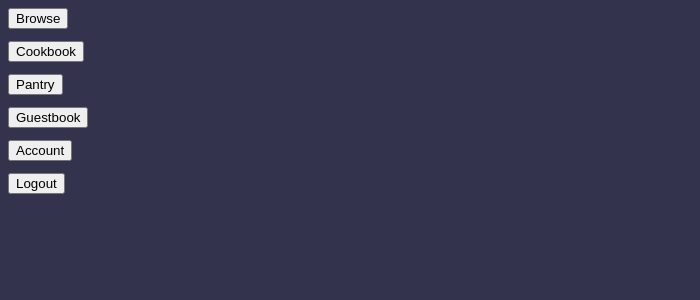
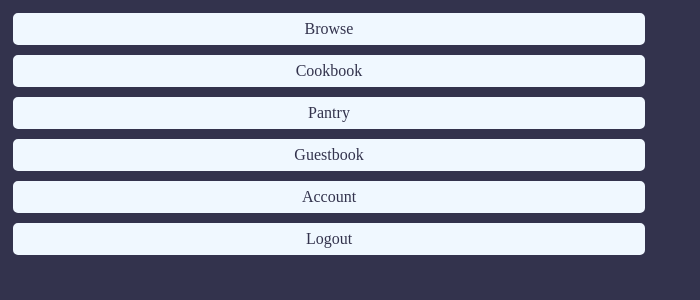
Before and after one commit to louisj381/recipeWebsite-471-, a PHP site: page /views/homepage.php in a window 1280 px wide. Shown: the top 300 px of the page, without its empty margins (0-700 px from the left). Run offline with PHP 8.4, Linux system fonts and the light colour scheme; the visitor is signed in with stand-in values (Sample User, id 1); some libraries are stand-ins or nearby versions.

Commit message:
fancy buttons for homepage

```diff
--- a/views/homepage.php
+++ b/views/homepage.php
@@ -12,28 +12,13 @@
   <link rel="stylesheet" href="../styles/body_styles.css">
 </head>
   <body>
-    <form action="../views/browse.php" method="post">
-      <input type="submit" name="browse" value="Browse">
-    </form>
-
-    <form action="../myStuff/cookbook.php" method="post">
-      <input type="submit" name="cookbook" value="Cookbook">
-    </form>
-
-    <form action="../myStuff/pantry.php" method="post">
-      <input type="submit" name="pantry" value="Pantry">
-    </form>
-
-    <form action="../myStuff/guestbook.php" method="post">
-      <input type="submit" name="guestbook" value="Guestbook">
-    </form>
-
-    <form action="../myStuff/account.php" method="post">
-      <input type="submit" name="account" value="Account">
-    </form>
-
-    <form action="../index.php" method="post">
-      <input type="submit" name="logout" value="Logout">
-    </form>
+    <div style="align: center;">
+      <button class="button" style="width:50%;" onClick="location.href = '../views/browse.php'">Browse</button>
+      <button class="button" style="width:50%;" onClick="location.href = '../myStuff/cookbook.php'">Cookbook</button>
+      <button class="button" style="width:50%;" onClick="location.href = '../myStuff/pantry.php'">Pantry</button>
+      <button class="button" style="width:50%;" onClick="location.href = '../myStuff/guestbook.php'">Guestbook</button>
+      <button class="button" style="width:50%;" onClick="location.href = '../myStuff/account.php'">Account</button>
+      <button class="button" style="width:50%;" onClick="location.href = '../index.php'">Logout</button>
+    </div>
   </body>
 </html>
```
